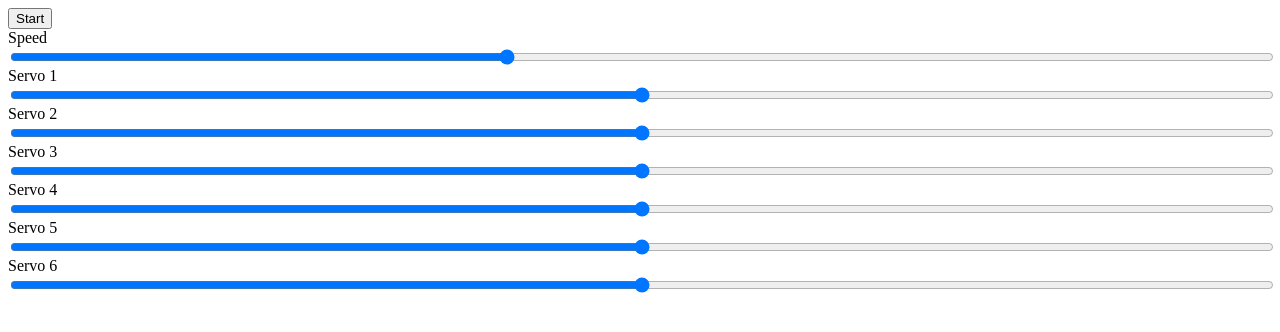
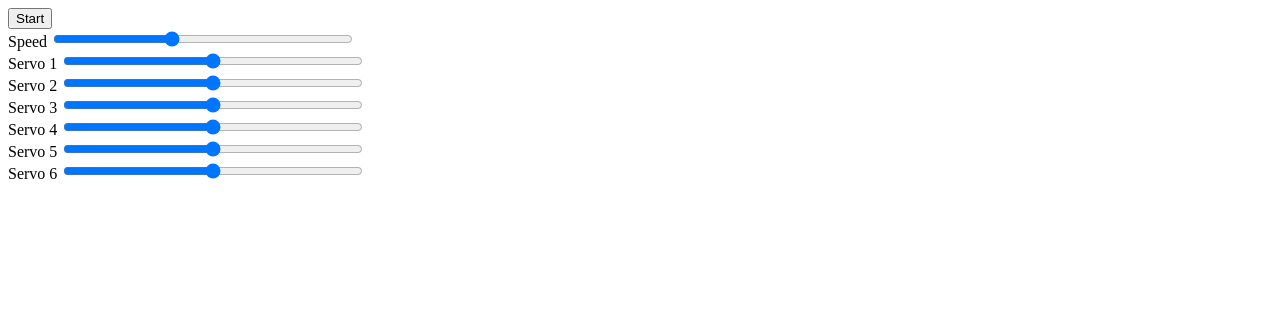
Before and after one commit to roginvs/arduino_arm_6dof, a website built with Parcel: page web/index.html in a window 1280 px wide. Built offline with nearby package versions, Linux system fonts and the light colour scheme.

Commit message:
Web fixes

```diff
--- a/web/index.html
+++ b/web/index.html
@@ -6,7 +6,11 @@
         white-space: pre;
       }
       .range {
-        width: 100%;
+        width: 300px;
+      }
+
+      #controls {
+        /*   max-width: 300px; */
       }
     </style>
 
```
